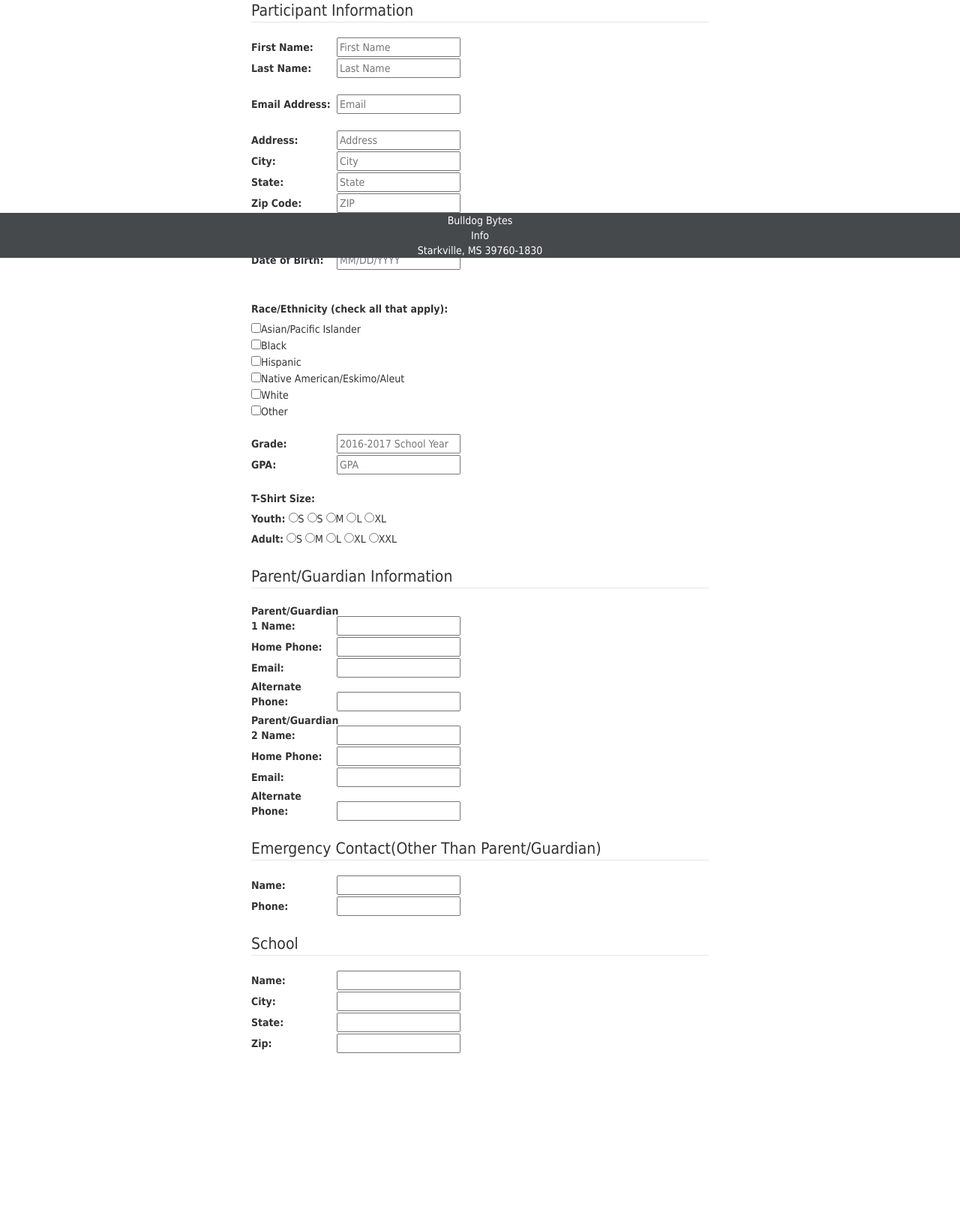
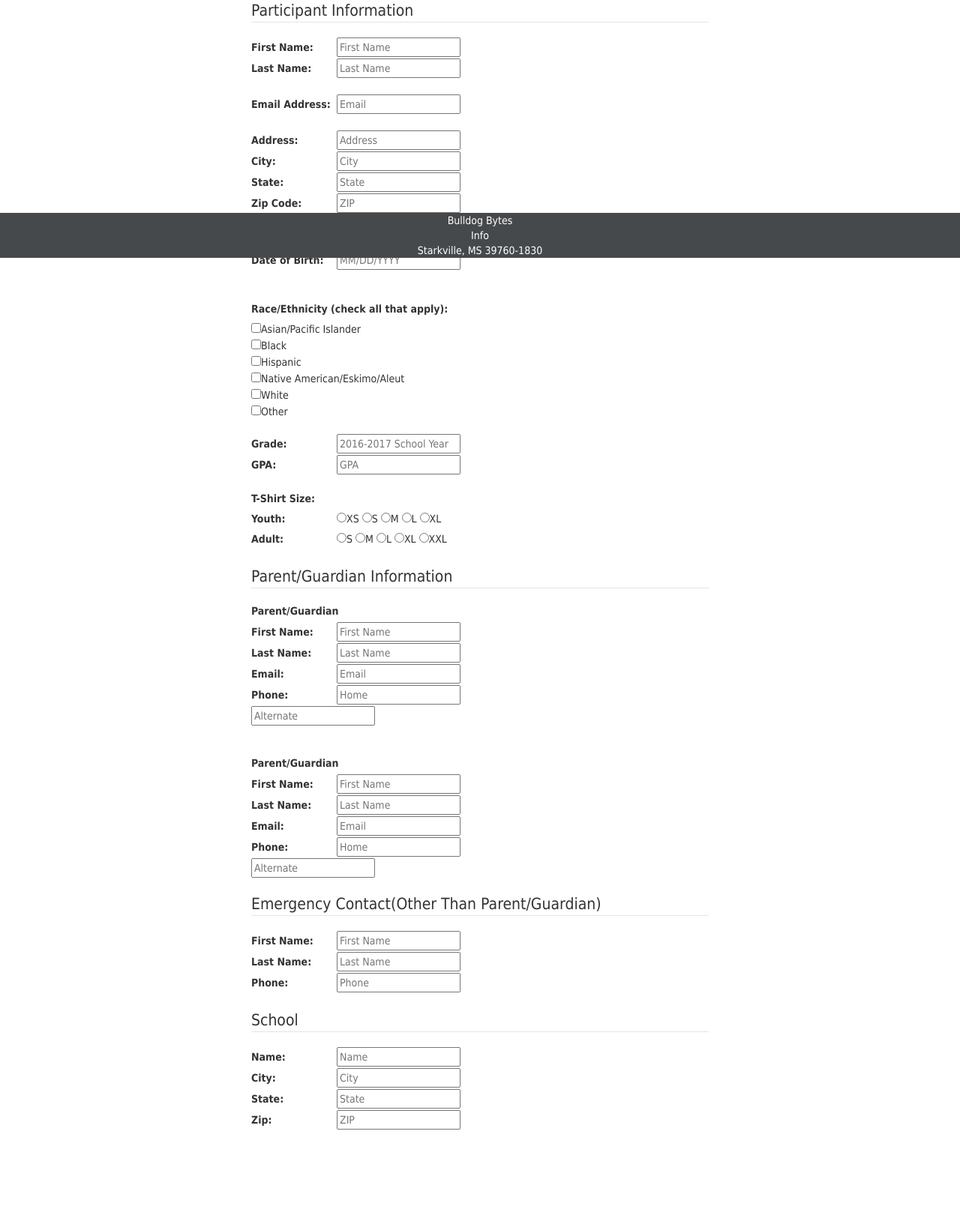
Before and after one commit to samaxcy/DCSP_Project, a PHP site: page /application.php in a window 1280 px wide. Shown: the part 456-2085 px from the top of the page at 75% size. Before the commit the page ends 1861 px from the top, so only its background shows below. Run offline with PHP 8.4, Linux system fonts and the light colour scheme.

Commit message:
Added placeholders to application.php.

```diff
--- a/DCSP_Project/application.php
+++ b/DCSP_Project/application.php
@@ -104,10 +104,10 @@
 
           <br>
 
-           <div>
+           <div class="label-align">
             <label for="size">T-Shirt Size:</label><br>
             <label for="size">Youth:</label>
-            <input type="radio" name="size" value="youthXS">S
+            <input type="radio" name="size" value="youthXS">XS
             <input type="radio" name="size" value="youthS">S
             <input type="radio" name="size" value="youthM">M
             <input type="radio" name="size" value="youthL">L
@@ -125,23 +125,30 @@
           <fieldset>
           <div class="label-align">
             <legend>Parent/Guardian Information</legend>
-            <label for="parent1Name">Parent/Guardian 1 Name:</label>
-            <input type="text" id="parent1Name" /><br>
-            <label for="parent1Phone">Home Phone:</label>
-            <input type="text" id="parent1Phone" /><br>
+            <label for="parent1Name">Parent/Guardian</label><br>
+            <label for="parent1Name">First Name:</label>
+            <input type="text" id="parent1firstName" placeholder="First Name"/><br>
+            <label for="parent1Name">Last Name:</label>
+            <input type="text" id="parent1lastName" placeholder="Last Name"/><br>
             <label for="parent1Email">Email:</label>
-            <input type="text" id="parent1Email" /><br>
-            <label for="parent1AltPhone">Alternate Phone:</label>
-            <input type="text" id="parent1AltPhone" /><br>
+            <input type="text" id="parent1Email" placeholder="Email"/><br>
+            <label for="parent1Phone">Phone:</label>
+            <input type="text" id="parent1Phone" placeholder="Home"/><br>
+            <input type="text" id="parent1AltPhone" placeholder="Alternate"/><br>
 
-            <label for="parent2Name">Parent/Guardian 2 Name:</label>
-            <input type="text" id="parent2Name" /><br>
-            <label for="parent2Phone">Home Phone:</label>
-            <input type="text" id="parent2Phone" /><br>
-            <label for="parent2Email">Email:</label>
-            <input type="text" id="parent2Email" /><br>
-            <label for="parent2AltPhone">Alternate Phone:</label>
-            <input type="text" id="parent2AltPhone" /><br>
+            <br>
+            <br>
+
+            <label for="parent1Name">Parent/Guardian</label><br>
+            <label for="parent1Name">First Name:</label>
+            <input type="text" id="parent1firstName" placeholder="First Name"/><br>
+            <label for="parent1Name">Last Name:</label>
+            <input type="text" id="parent1lastName" placeholder="Last Name"/><br>
+            <label for="parent1Email">Email:</label>
+            <input type="text" id="parent1Email" placeholder="Email"/><br>
+            <label for="parent1Phone">Phone:</label>
+            <input type="text" id="parent1Phone" placeholder="Home"/><br>
+            <input type="text" id="parent1AltPhone" placeholder="Alternate"/><br>
           </div>
           </fieldset>
 
@@ -150,10 +157,12 @@
           <div class="label-align">
             <fieldset>
                 <legend>Emergency Contact(Other Than Parent/Guardian)</legend>
-             <label for="emergencyName">Name:</label>
-             <input type="text" id="emergencyName" /><br>
+             <label for="emergencyfirstName">First Name:</label>
+             <input type="text" id="emergencyfirstName" placeholder="First Name"/><br>
+             <label for="emergencylastName">Last Name:</label>
+             <input type="text" id="emergencylastName" placeholder="Last Name"/><br>
              <label for="emergencyPhone">Phone:</label>
-             <input type="text" id="emergencyPhone" /><br>
+             <input type="text" id="emergencyPhone" placeholder="Phone"/><br>
 
             </fieldset>
           </div>
@@ -163,19 +172,17 @@
               <fieldset>
                   <legend>School</legend>
                   <label for="schoolName">Name:</label>
-                  <input type="text" id="schoolName" /><br>
+                  <input type="text" id="schoolName" placeholder="Name"/><br>
                   <label for="schoolCity">City:</label>
-                  <input type="text" id="schoolCity" /><br>
+                  <input type="text" id="schoolCity" placeholder="City"/><br>
                   <label for="schoolState">State:</label>
-                  <input type="text" id="schoolState" /><br>
+                  <input type="text" id="schoolState" placeholder="State"/><br>
                   <label for="schoolZip">Zip:</label>
-                  <input type="text" id="schoolZip" /><br>
+                  <input type="text" id="schoolZip" placeholder="ZIP"/><br>
               </fieldset>
           </div>
 
-          <br>
-          <br>
-          <br>
+          <br><br><br><br><br><br>
     </form>
 </div>
 <div class="col-lg-3 col-md-3"></div>
```
